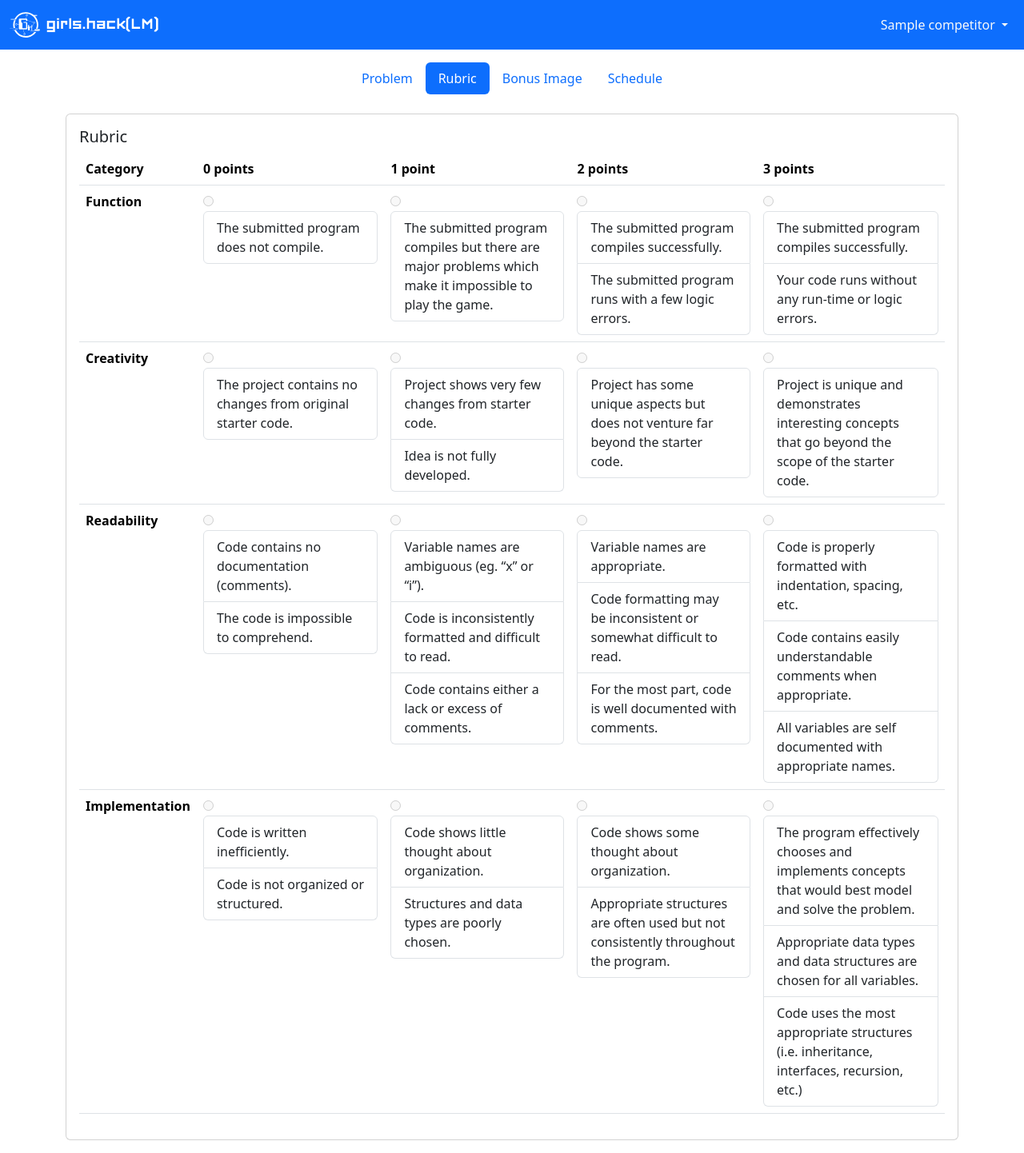
After one commit to nrubin29/girls_hack_lm, a Django app: page /rubric in a window 1280 px wide. The commit adds this page. Shown: the whole page at 80% size. Run offline with Django 3.2, Linux system fonts and the light colour scheme; a user stored in the database is signed in; tables that the repository leaves empty hold one stand-in row (values such as "Sample post"); some libraries are stand-ins or nearby versions.

Commit message:
Added the rubric to the competitor dashboard

```diff
--- a/hackathon/urls.py
+++ b/hackathon/urls.py
@@ -22,6 +22,7 @@ urlpatterns = [
     path('login', login, name='login'),
     path('logout', logout, name='logout'),
     path('competitor', competitor, name='competitor'),
+    path('rubric', rubric, name='rubric'),
     path('bonus-image', bonus_image, name='bonus-image'),
     path('schedule', schedule, name='schedule'),
     path('grader', grader, name='grader'),
--- a/hackathon/views.py
+++ b/hackathon/views.py
@@ -122,6 +122,16 @@ def end(request):
 
 
 @require_competitor
+def rubric(request):
+    template = loader.get_template('competitor/rubric.html')
+    context = {
+        'me': HackathonUser.get_for(request.user),
+        'page': 'rubric',
+    }
+    return HttpResponse(template.render(context, request))
+
+
+@require_competitor
 def bonus_image(request):
     success = None
     errors = None
--- a/templates/common/grade.html
+++ b/templates/common/grade.html
@@ -53,6 +53,7 @@
                     </label>
                 </td>
             </tr>
+            {% if not no_comments %}
                 <tr>
                     <th>Function Comments</th>
                     <td colspan="4">
@@ -60,6 +61,7 @@
                                       rows="3" {% if disabled %}disabled{% endif %}>{{ grade.function_comments }}</textarea>
                     </td>
                 </tr>
+            {% endif %}
             <tr>
                 <th>Creativity</th>
                 <td>
@@ -100,6 +102,7 @@
                     </label>
                 </td>
             </tr>
+            {% if not no_comments %}
                 <tr>
                     <th>Creativity Comments</th>
                     <td colspan="4">
@@ -108,6 +111,7 @@
                                       {% if disabled %}disabled{% endif %}>{{ grade.creativity_comments }}</textarea>
                     </td>
                 </tr>
+            {% endif %}
             <tr>
                 <th>Readability</th>
                 <td>
@@ -154,6 +158,7 @@
                     </label>
                 </td>
             </tr>
+            {% if not no_comments %}
                 <tr>
                     <th>Readability Comments</th>
                     <td colspan="4">
@@ -162,6 +167,7 @@
                                       {% if disabled %}disabled{% endif %}>{{ grade.readability_comments }}</textarea>
                     </td>
                 </tr>
+            {% endif %}
             <tr>
                 <th>Implementation</th>
                 <td>
@@ -206,6 +212,7 @@
                     </label>
                 </td>
             </tr>
+            {% if not no_comments %}
                 <tr>
                     <th>Implementation Comments</th>
                     <td colspan="4">
@@ -214,10 +221,12 @@
                                       {% if disabled %}disabled{% endif %}>{{ grade.implementation_comments }}</textarea>
                     </td>
                 </tr>
+            {% endif %}
             </tbody>
         </table>
     </div>
 </div>
+{% if not no_comments %}
     <div class="card">
         <div class="card-body">
             <h5 class="card-title">General Comments</h5>
@@ -225,3 +234,4 @@
                       {% if disabled %}disabled{% endif %}>{{ grade.general_comments }}</textarea>
         </div>
     </div>
+{% endif %}
--- a/templates/competitor/competitor.html
+++ b/templates/competitor/competitor.html
@@ -4,6 +4,9 @@
     <ul class="nav nav-pills" role="tablist">
         <li class="nav-item" role="presentation">
             <a class="nav-link{% if page == 'problem' %} active{% endif %}" href="{% url 'competitor' %}">Problem</a>
+        </li>
+        <li class="nav-item" role="presentation">
+            <a class="nav-link{% if page == 'rubric' %} active{% endif %}" href="{% url 'rubric' %}">Rubric</a>
         </li>
         <li class="nav-item" role="presentation">
             <a class="nav-link{% if page == 'bonus_image' %} active{% endif %}" href="{% url 'bonus-image' %}">Bonus Image</a>
--- /dev/null
+++ b/templates/competitor/rubric.html
@@ -0,0 +1,11 @@
+{% extends 'competitor/competitor.html' %}
+
+{% block head %}
+    <title>Rubric - girls.hack(LM)</title>
+{% endblock %}
+
+{% block competitor_body %}
+    <div class="container">
+        {% include 'common/grade.html' with disabled=True no_comments=True %}
+    </div>
+{% endblock %}
```
Lines whose indentation alone changed are shown as unchanged.
